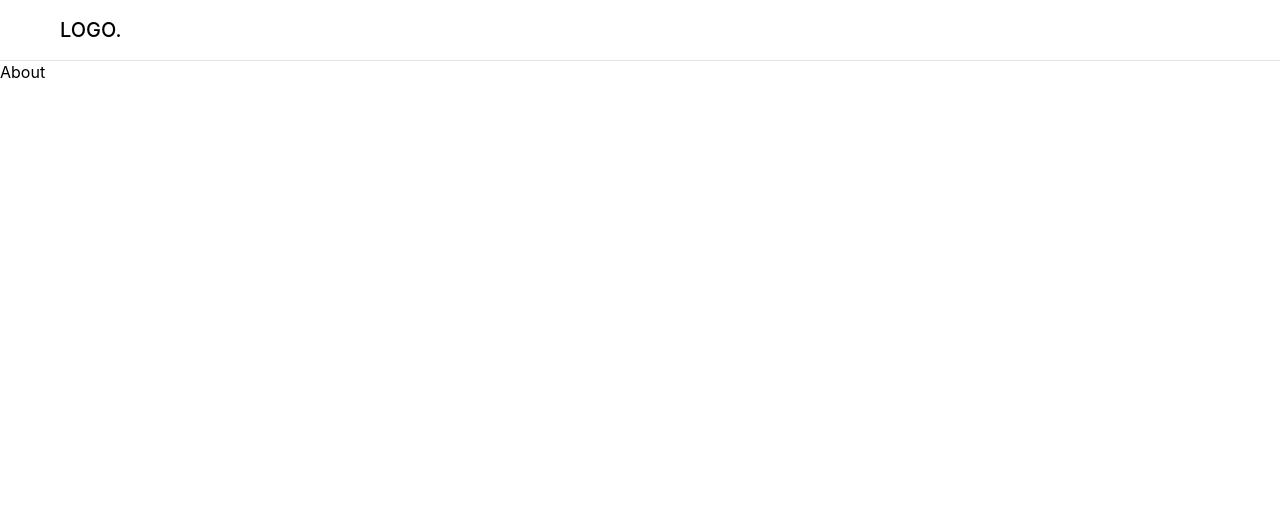
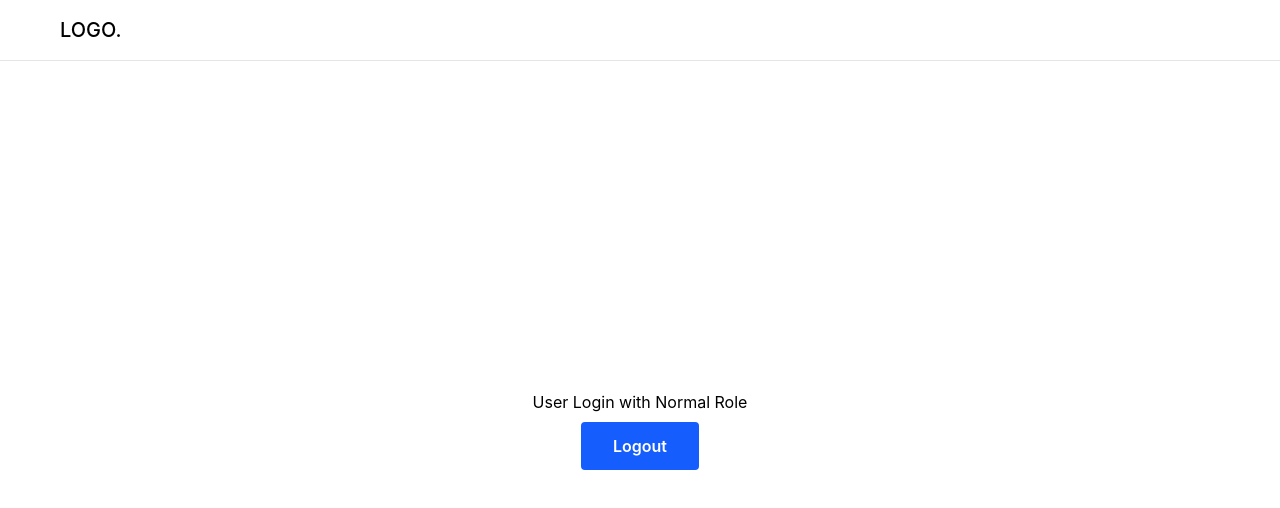
Before and after one commit to ysdhuri312/authentication-application, a React (Vite) app in the folder client/: page /about in a window 1280 px wide. Shown: the top 508 px of the page. Built offline with nearby package versions, Linux system fonts and the light colour scheme.

Commit message:
Style about page

```diff
--- a/client/src/pages/About.tsx
+++ b/client/src/pages/About.tsx
@@ -1,6 +1,48 @@
 /** @format */
 
+import { useNavigate } from 'react-router';
+import { userLogout } from '../api';
+
 const About = () => {
-  return <div className='pt-15'>About</div>;
+  const navigate = useNavigate();
+
+  const user: { name: string; email: string; role: 'USER' | 'ADMIN' } = {
+    name: 'Yogesh Dhuri',
+    email: 'ysdhuri312@gmail.com',
+    role: 'USER',
+  };
+
+  // const user = false;
+
+  async function handleSubmit() {
+    const res = await userLogout();
+    if (!res?.data.success) throw new Error(res?.data.message);
+
+    navigate('/');
+  }
+
+  return (
+    <div className='pt-15'>
+      <div className='container '>
+        <div className='min-h-[calc(100vh-60px)] flex flex-col justify-center items-center gap-2'>
+          <p>
+            User Login with {user && user.role === 'ADMIN' ? 'Admin' : 'Normal'}{' '}
+            Role
+          </p>
+          {user && user.role === 'ADMIN' ? (
+            <button className='bg-blue-600 hover:bg-blue-700 text-white font-semibold py-3 px-6 rounded-sm transition cursor-pointer'>
+              Dashbord
+            </button>
+          ) : null}
+          <button
+            onClick={handleSubmit}
+            className='bg-blue-600 hover:bg-blue-700 text-white font-semibold py-3 px-8 rounded-sm transition cursor-pointer'
+          >
+            Logout
+          </button>
+        </div>
+      </div>
+    </div>
+  );
 };
 export default About;
```
